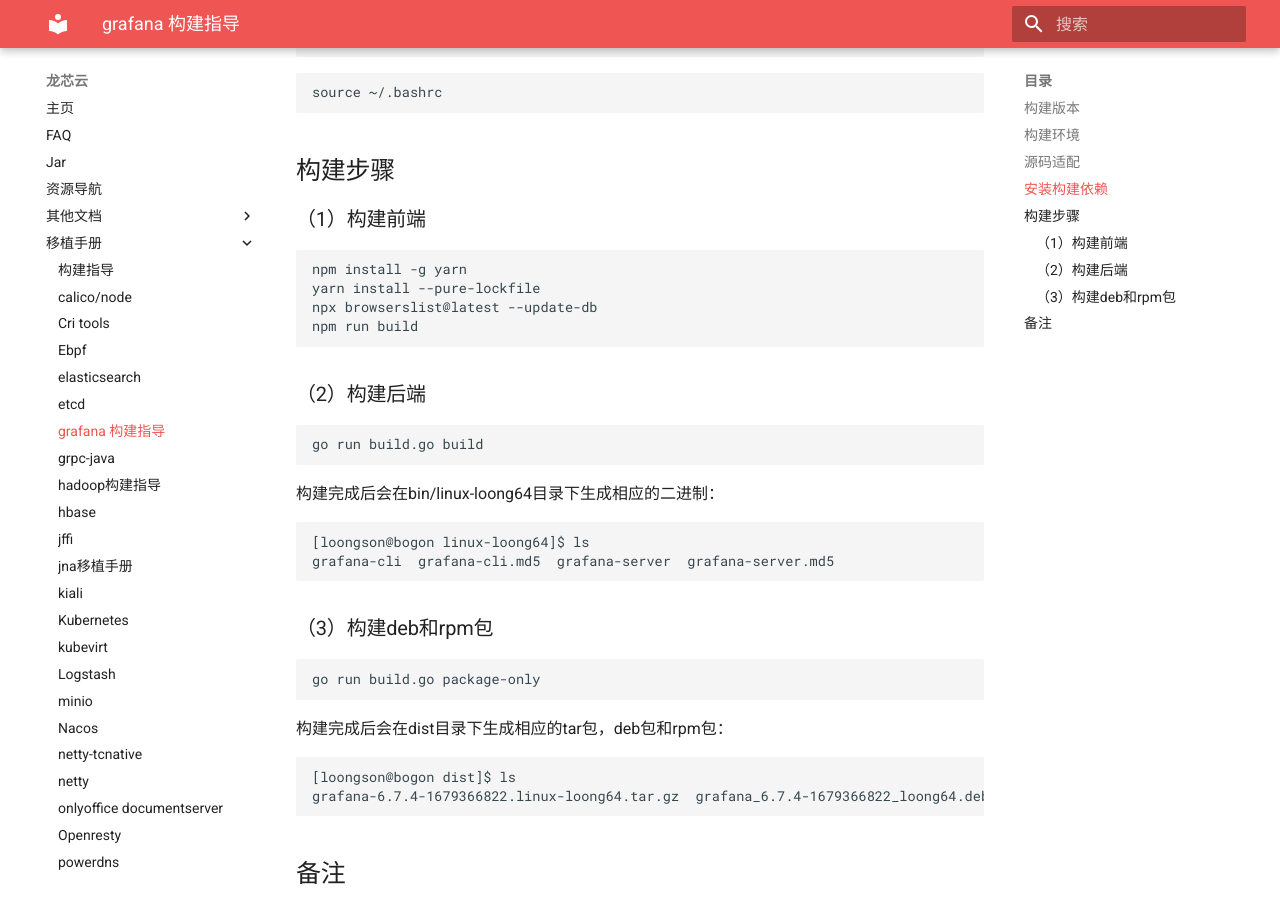
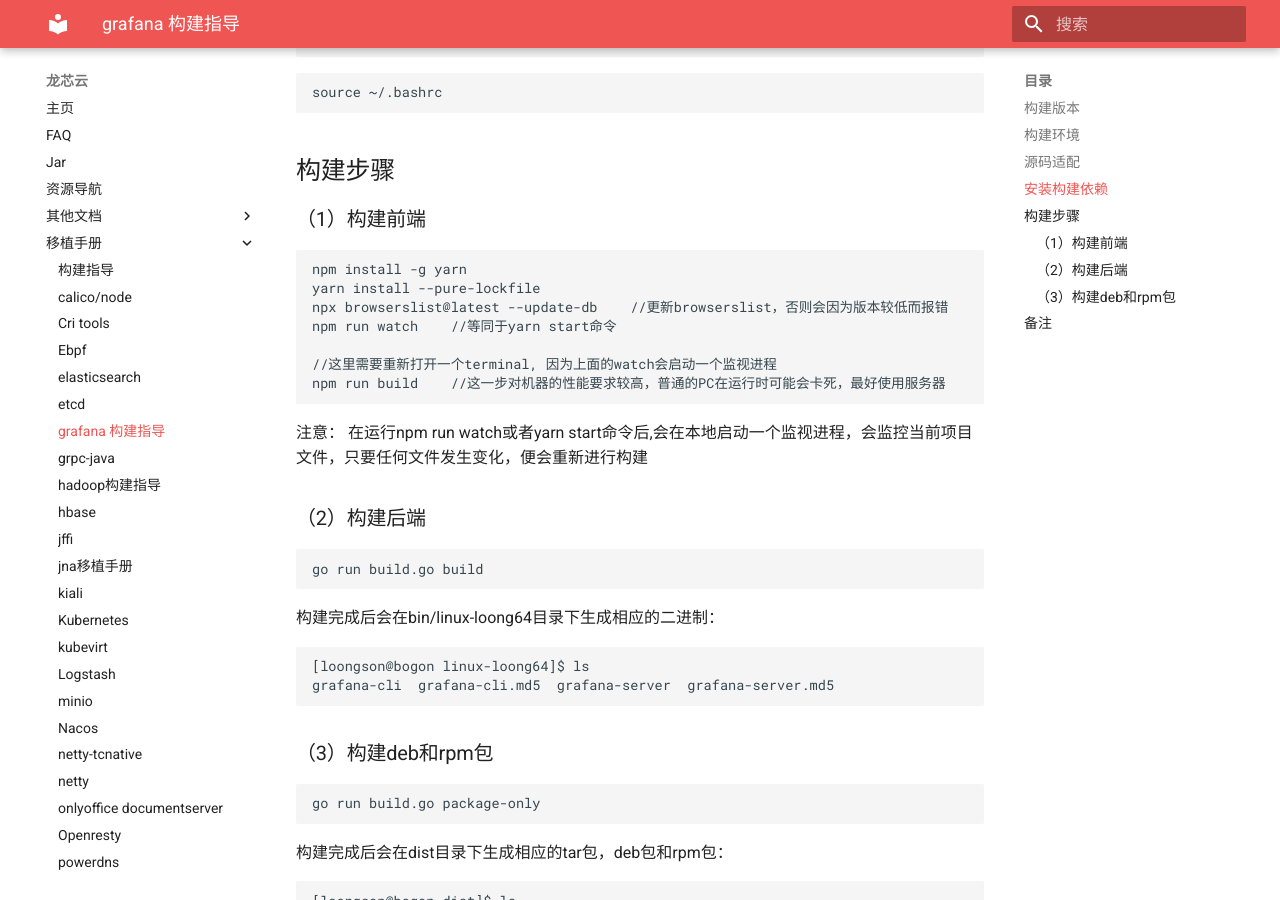
Before and after one commit to Loongson-Cloud-Community/Loongson-Cloud-Community, an MkDocs documentation site: the page built from docs/移植手册/grafana.md, in a window 1280 px wide and 900 px high, scrolled down 1060 px. Built offline with MkDocs 1.6.1 and Material for MkDocs 9.7.7, drawn with Linux system fonts in a browser that asks for light colours.

Commit message:
Update grafana.md

````diff
--- a/docs/移植手册/grafana.md
+++ b/docs/移植手册/grafana.md
@@ -46,9 +46,13 @@
 ```
 npm install -g yarn
 yarn install --pure-lockfile
-npx browserslist@latest --update-db
-npm run build
+npx browserslist@latest --update-db    //更新browserslist，否则会因为版本较低而报错
+npm run watch    //等同于yarn start命令
+
+//这里需要重新打开一个terminal, 因为上面的watch会启动一个监视进程
+npm run build    //这一步对机器的性能要求较高，普通的PC在运行时可能会卡死，最好使用服务器
 ```
+注意： 在运行npm run watch或者yarn start命令后,会在本地启动一个监视进程，会监控当前项目文件，只要任何文件发生变化，便会重新进行构建
 
 ### （2）构建后端
 ```
````
